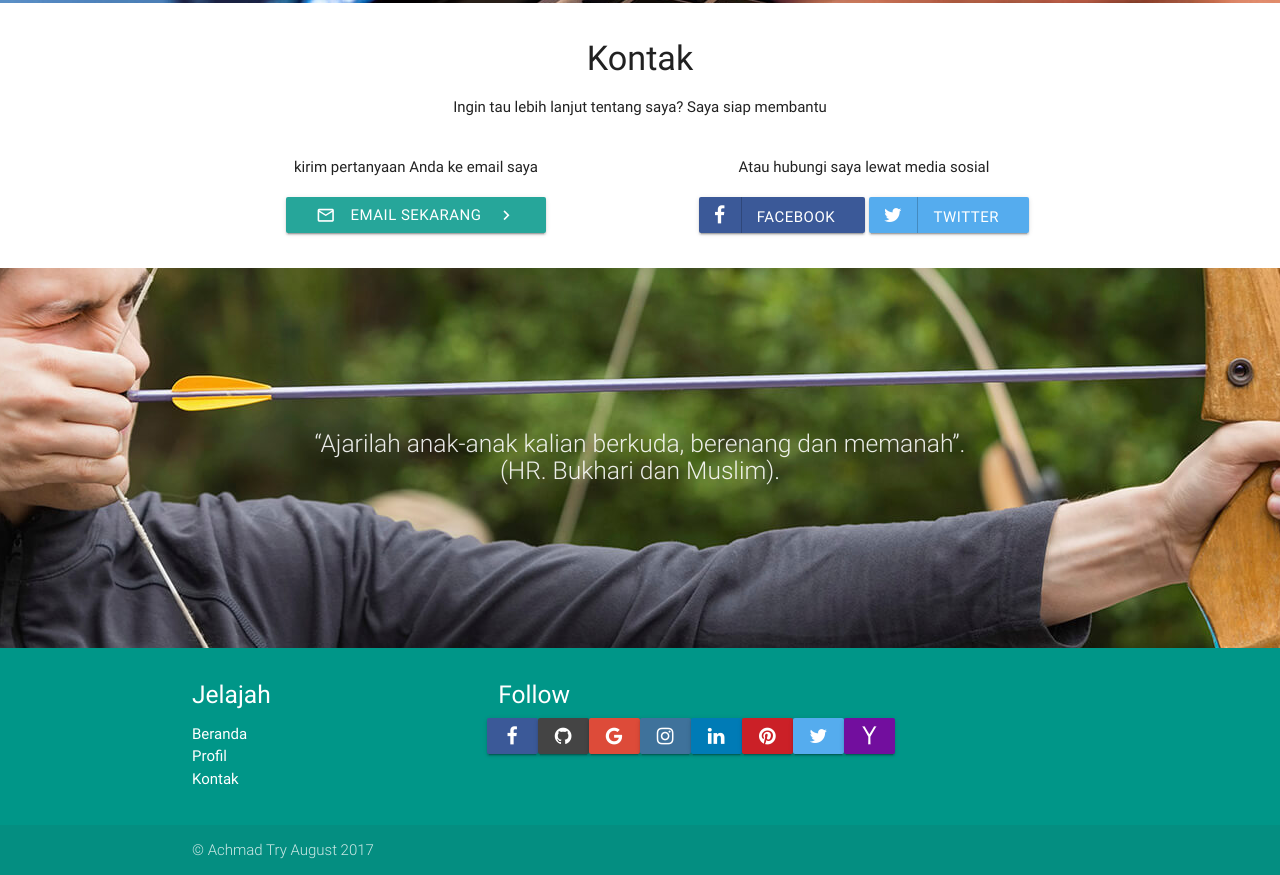
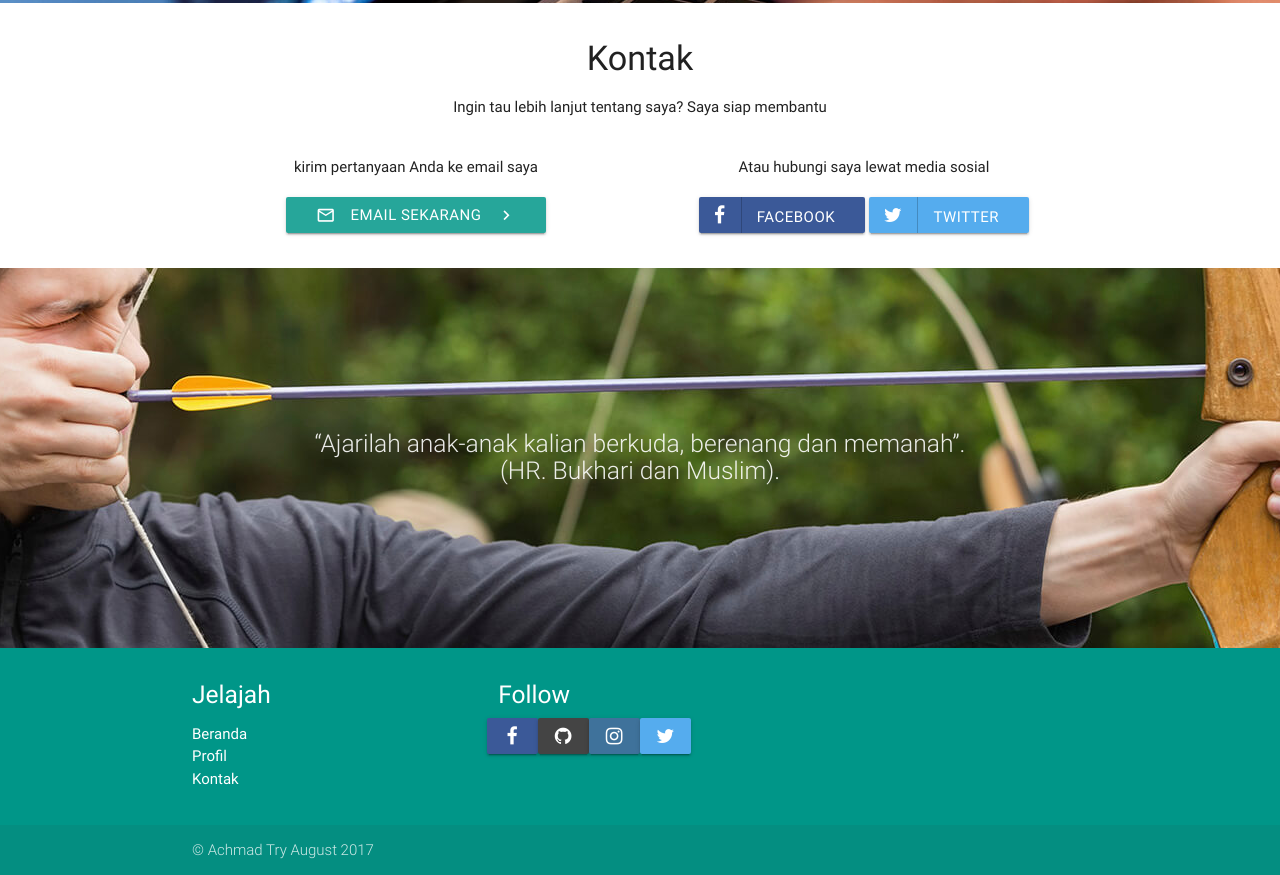
Before and after one commit to achmadaugust/achmadaugust.github.io, a plain HTML site: page index.html in a window 1280 px wide. Shown: the part 1221-2096 px from the top of the page. Drawn offline with nearby package versions, Linux system fonts and the light colour scheme; some icons are missing.

Commit message:
commit change footer

```diff
--- a/index.html
+++ b/index.html
@@ -131,14 +131,10 @@
         <div class="col s12 m8">
           <h5 class="white-text">Follow</h5>
           <div class="row">
-            <div class="col s1 btn facebook"><i class="fa fa-facebook"></i></div>
-            <div class="col s1 btn github"><i class="fa fa-github"></i></div>
-            <div class="col s1 btn google"><i class="fa fa-google"></i></div>
-            <div class="col s1 btn instagram"><i class="fa fa-instagram"></i></div>
-            <div class="col s1 btn linkedin"><i class="fa fa-linkedin"></i></div>
-            <div class="col s1 btn pinterest"><i class="fa fa-pinterest"></i></div>
-            <div class="col s1 btn twitter"><i class="fa fa-twitter"></i></div>
-            <div class="col s1 btn yahoo"><i class="fa fa-yahoo"></i></div>
+            <div class="col s1 btn facebook"><a href="https://www.facebook.com/atryaugust"><i class="fa fa-facebook"></i></a></div>
+            <div class="col s1 btn github"><a href="https://github.com/achmadaugust"><i class="fa fa-github"></i></a></div>
+            <div class="col s1 btn instagram"><a href="https://www.instagram.com/achmadaugust/"><i class="fa fa-instagram"></i></a></div>
+            <div class="col s1 btn twitter"><a href="https://twitter.com/atryaugust"><i class="fa fa-twitter"></i></a></div>
           </div>
         </div>
       </div>
```
Also changed, not shown: kontak.html (+5 -8 lines), profil.html (+4 -8 lines).
